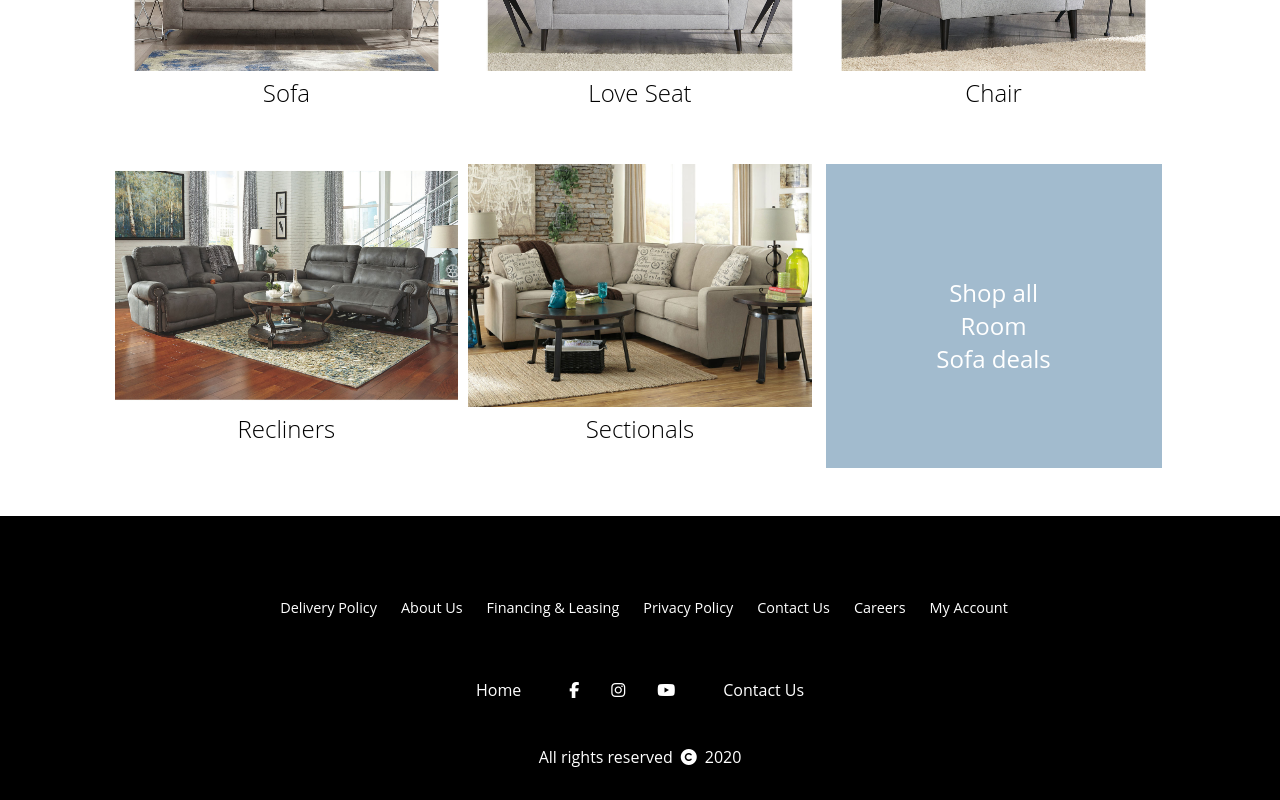
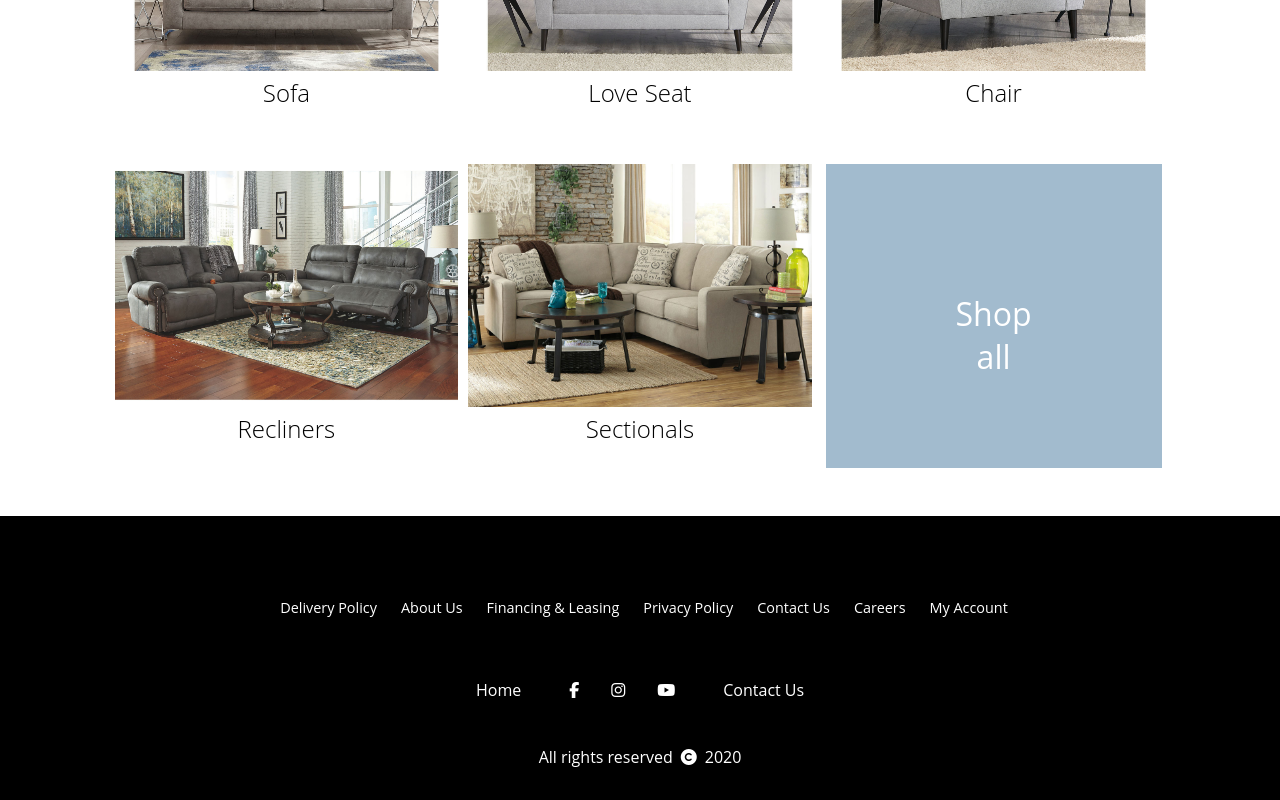
Before and after one commit to cenwachukwu/RoomSofaUI, a React (Vite) app: page / in a window 1280 px wide. Shown: the part 861-1661 px from the top of the page. Built offline with nearby package versions, Linux system fonts and the light colour scheme.

Commit message:
making navbar resposive

```diff
--- a/src/components/HomePagePills/homePagePills.js
+++ b/src/components/HomePagePills/homePagePills.js
@@ -19,7 +19,7 @@ const PillBox = () => {
 
         <div className="extraPill">
           <div>
-            <a href="#">Shop all Room Sofa deals</a>
+            <a href="#">Shop all</a>
           </div>
         </div>
       </div>
--- a/src/components/HomePagePills/homePagePills.scss
+++ b/src/components/HomePagePills/homePagePills.scss
@@ -15,13 +15,13 @@
     align-items: center;
   }
   .extraPill {
-    padding-top: 7rem;
+    padding-top: 8rem;
     width: 95%;
     height: 100%;
     background-color: rgb(162, 187, 206);
     margin: 0 auto;
     text-align: center;
-    font-size: 1.5rem;
+    font-size: 2rem;
     div {
       width: 35%;
       margin: 0 auto;
--- a/src/components/Navbar/navbar.scss
+++ b/src/components/Navbar/navbar.scss
@@ -83,3 +83,9 @@ a:hover {
     }
   }
 }
+
+@media only screen and (max-width: 1024px) {
+  .Navbar {
+    display: none;
+  }
+}
```
Also changed, not shown: 4 other files (tests, documents, lock files or other folders).
